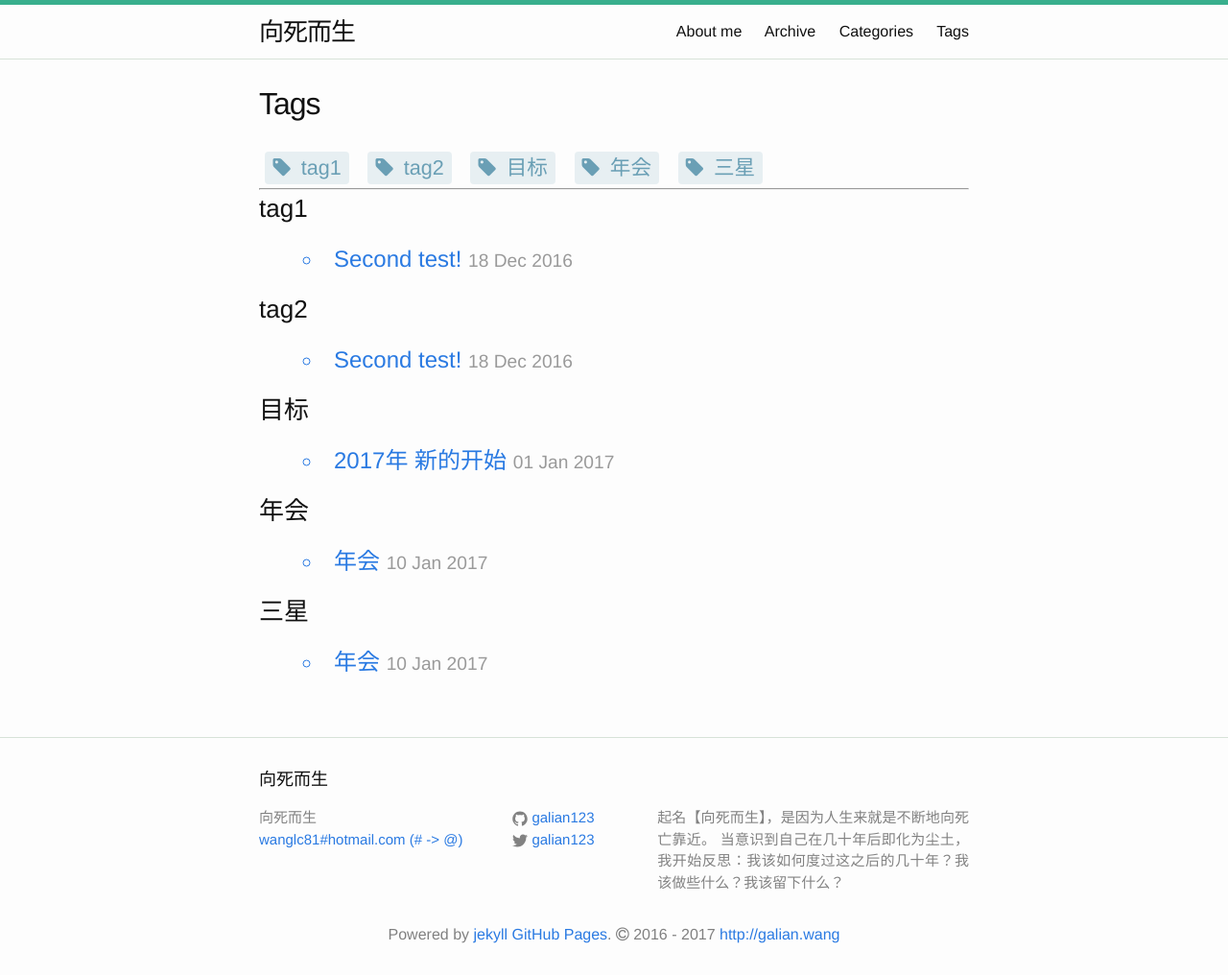
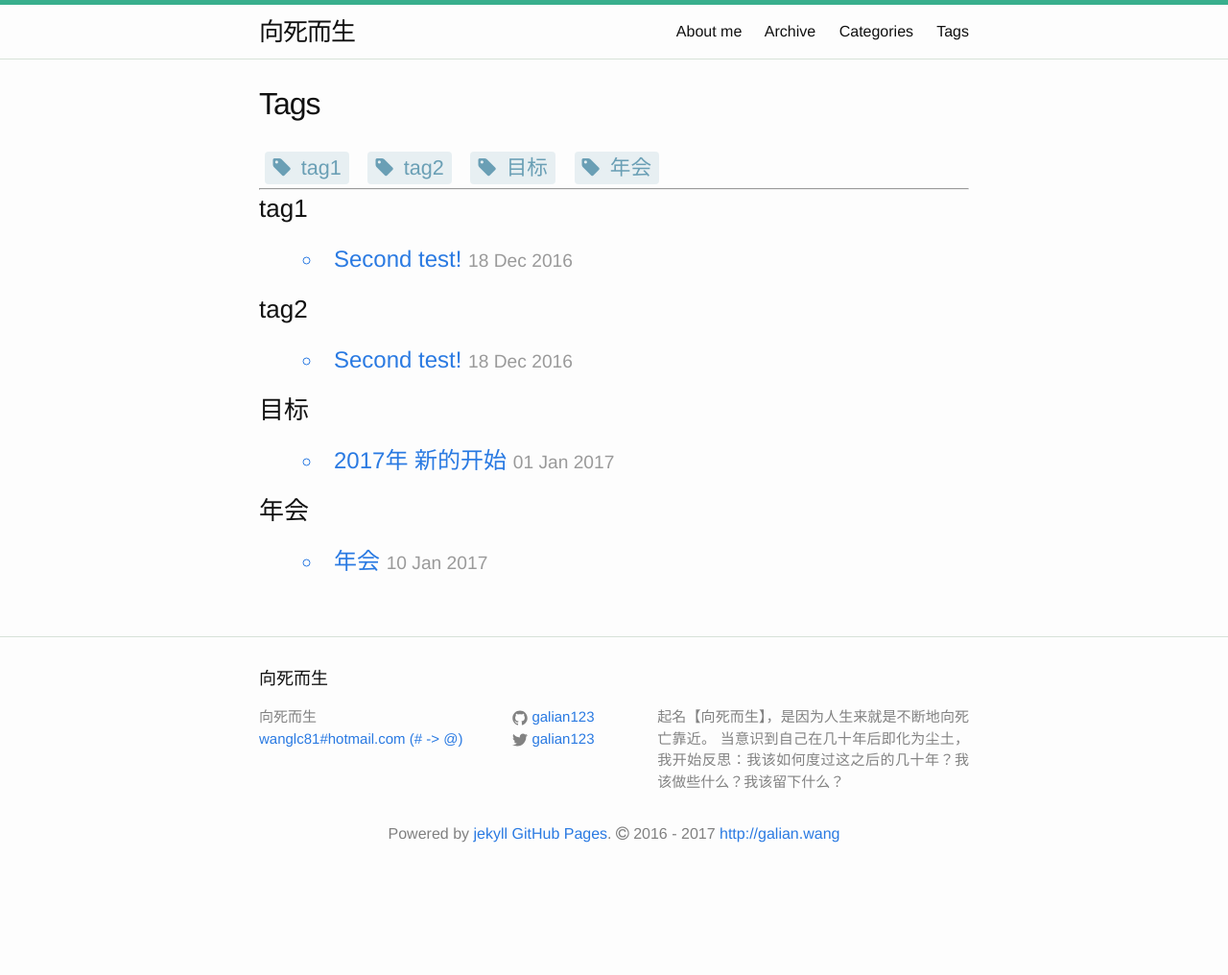
Before and after one commit to galian123/galian123.github.io, a Jekyll site: the page built from tags.md, in a window 1280 px wide. Shown: the whole page at 96% size. Built offline with Jekyll 4.4.1, drawn with Linux system fonts in a browser that asks for light colours; nearby versions of some CDN libraries; after the commit the page ends 911 px from its top, so only the background shows below that.

Commit message:
Update 2017-01-10-company-annual-meeting.md

```diff
--- a/_posts/2017-01-10-company-annual-meeting.md
+++ b/_posts/2017-01-10-company-annual-meeting.md
@@ -3,9 +3,9 @@ layout: post
 title: 年会
 date: 2017-01-10 15:39 +0800
 categories: [团队活动]
-tags: [年会, 三星]
+tags: [年会]
 ---
 
 告别2016多磨难的一年，希望三星2017重生。
 
-![](images/tmp_7183-annual-meeting-434255847.jpg)
+![](images/annual-meeting.jpg)
```
